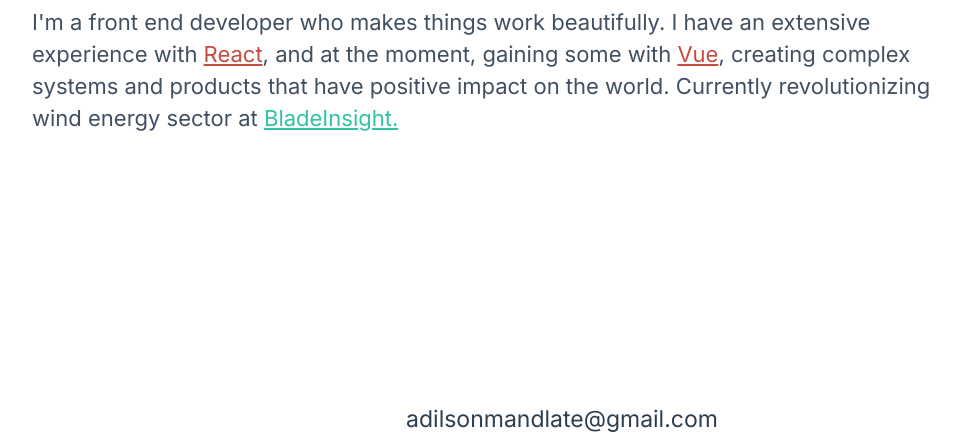
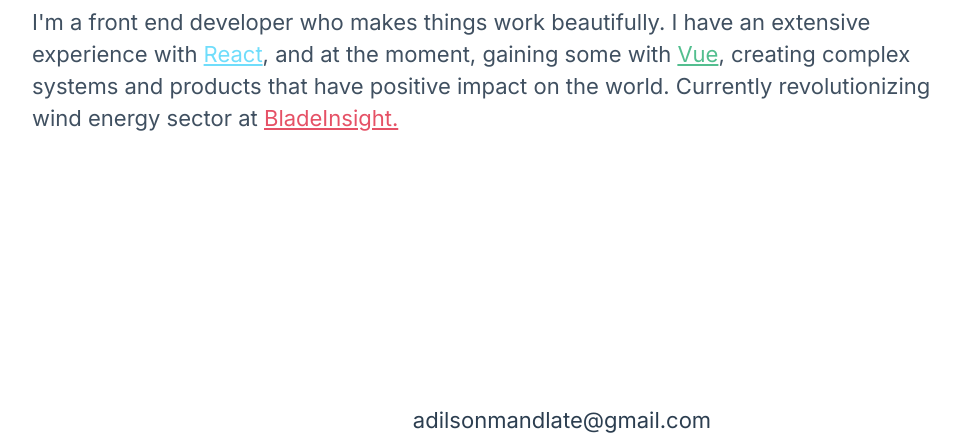
Before and after one commit to adilsonmandlate/adilsonmandlate.dev, a Gatsby site: page / in a window 1280 px wide. Shown: the part 353-800 px from the top of the page, without its empty margins (78-1038 px from the left). Built offline with nearby package versions, Linux system fonts and the light colour scheme; Gatsby itself is replaced by a stand-in of ours.

Commit message:
style: change links color

```diff
--- a/src/components/Contact/Contact.module.css
+++ b/src/components/Contact/Contact.module.css
@@ -1,5 +1,5 @@
 .email {
-  font-size: 23px;
+  font-size: 22px;
   color: #2c3e50;
   position: relative;
   text-decoration: none;
--- a/src/components/Home/Home.js
+++ b/src/components/Home/Home.js
@@ -10,7 +10,7 @@ const Home = () => {
           I'm a front end developer who makes things work beautifully. I have an
           extensive experience with{" "}
           <a
-            alt="React site"
+            alt="React"
             target="_blank"
             rel="noreferrer"
             href="https://reactjs.org"
@@ -19,7 +19,7 @@ const Home = () => {
           </a>
           , and at the moment, gaining some with{" "}
           <a
-            alt="Vue site"
+            alt="Vue"
             target="_blank"
             rel="noreferrer"
             href="https://vuejs.org"
--- a/src/components/Home/Home.module.css
+++ b/src/components/Home/Home.module.css
@@ -19,10 +19,14 @@
   opacity: 0.9;
 }
 
-.about a {
-  color: #c0392b;
+.about a[alt*="React"] {
+  color: #61dafb;
+}
+
+.about a[alt*="Vue"] {
+  color: #41b883;
 }
 
 .about a[alt*="BladeInsight"] {
-  color: #1abc9c;
+  color: #e33f56;
 }
```
